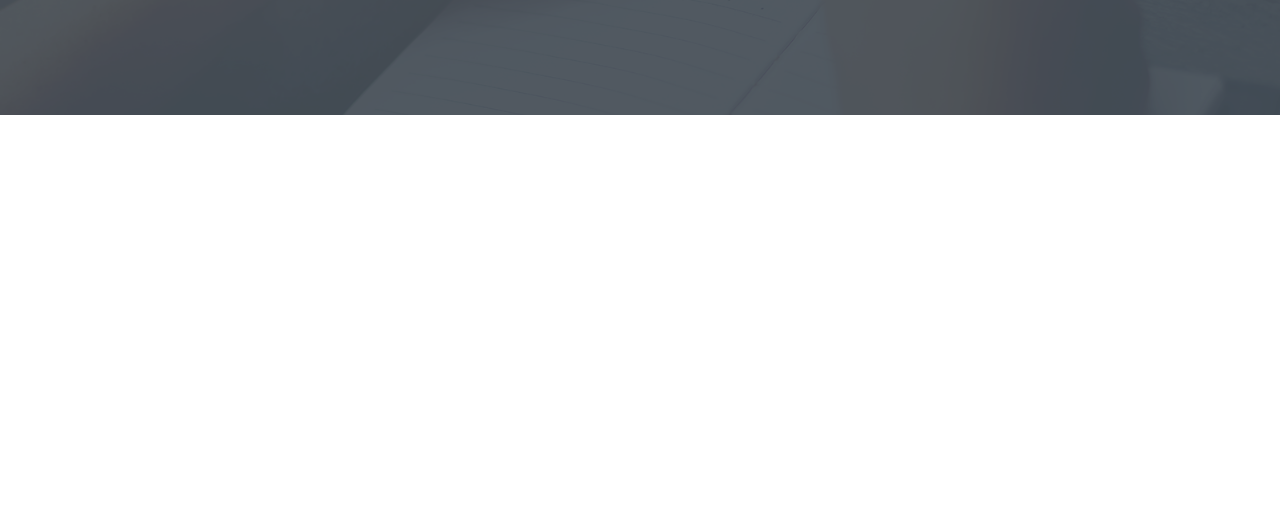
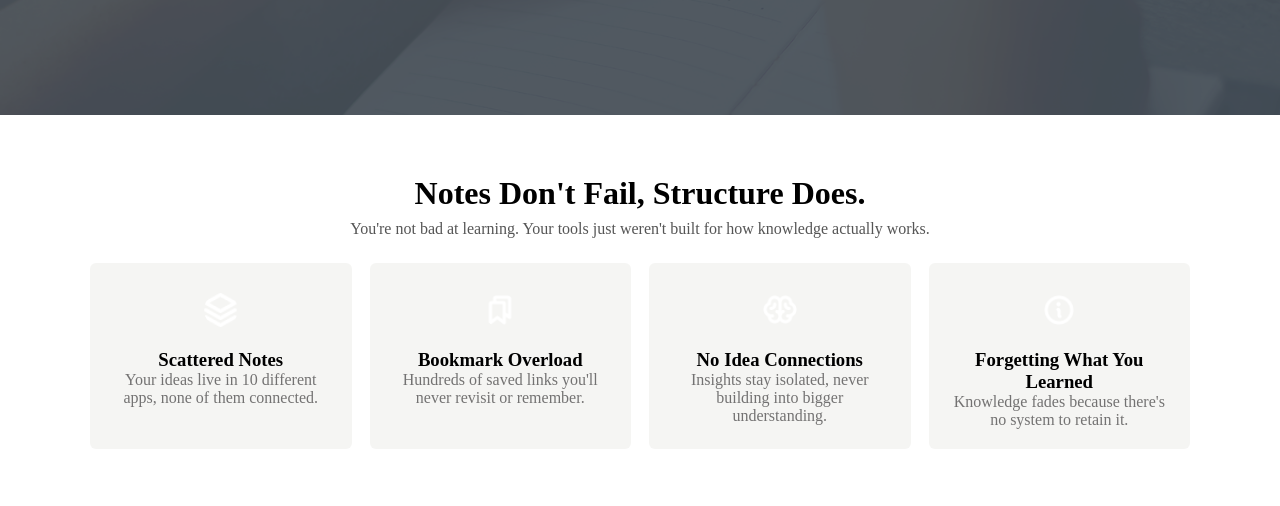
Before and after one commit to Borhanuddinst/Assignment_1, a plain HTML site: page index.html in a window 1280 px wide. Shown: the part 500-1006 px from the top of the page. Before the commit the page ends 800 px from the top, so only its background shows below. Drawn offline with Linux system fonts and the light colour scheme.

Commit message:
notes_section_&_card_commit_github

```diff
--- a/css/style.css
+++ b/css/style.css
@@ -6,7 +6,7 @@
 
 /* Header */
 .header{
-    background-color: #ffffff;
+    background-color: #8e8e8eb0;
 }
 
 .container {
@@ -121,3 +121,54 @@
 .but-2:hover{
     background: #30B868;
 }
+
+
+.notes-section{
+    text-align: center;
+    padding: 60px 0;
+}
+.notes-section h2 {
+    font-size: 32px;
+    margin-bottom: 8px;
+}
+.notes-subtitle{
+    color: #555555;
+    margin-bottom: 25px;
+}
+.notes-grid{
+    width: 90%;
+    max-width: 1100px;
+    margin: auto;
+    display: grid;
+    grid-template-columns: repeat(4, 1fr);
+    gap: 18px;
+}
+ .note-card {
+    background: #f0f0edaa;
+    padding: 20px;
+    border-radius: 6px;
+
+}
+.note-icon{
+    width: 54px;
+    height: 54px;
+    margin-bottom: 8px;
+}
+.note-card p{
+    color: #737272;
+}
+
+.note-icon{
+    width: 54px;
+    height: 54px;
+    padding: 10px;
+    border-radius: 50%;
+    display: inline-flex;
+    align-items: center;
+    justify-content: center;
+    transition: 0.25s ease;
+}
+.note-card:hover .note-icon{
+    background: #ec7777;
+    transform: scale(1.12);
+}
--- a/index.html
+++ b/index.html
@@ -69,5 +69,68 @@
     </div>
 </section>
 
+<section class="notes-section">
+
+    <h2>Notes Don't Fail, Structure Does.</h2>
+
+    <p class="notes-subtitle">
+        You're not bad at learning. Your tools just weren't built for how knowledge actually works.
+    </p>
+
+    <div class="notes-grid">
+
+        <div class="note-card">
+            <img src="images/Vector.png" class="note-icon" alt="">
+            <h3>Scattered Notes</h3>
+            <p>Your ideas live in 10 different apps, none of them connected.</p>
+        </div>
+
+        <div class="note-card">
+            <img src="images/Bookmarks.png" class="note-icon" alt="">
+            <h3>Bookmark Overload</h3>
+            <p>Hundreds of saved links you'll never revisit or remember.</p>
+        </div>
+
+        <div class="note-card">
+            <img src="images/Brain.png" class="note-icon" alt="">
+            <h3>No Idea Connections</h3>
+            <p>Insights stay isolated, never building into bigger understanding.</p>
+        </div>
+
+        <div class="note-card">
+            <img src="images/Info.png" class="note-icon" alt="">
+            <h3>Forgetting What You Learned</h3>
+            <p>Knowledge fades because there's no system to retain it.</p>
+        </div>
+
+    </div>
+</section>
+
+
+<section class="solution">
+
+        <div class="solution-left">
+            <img src="images/knowledge.png" class="big-logo">
+        </div>
+
+         <div class="solution-right">
+            <h4>THE SOLUTION</h4>
+        <h2>Your Second Brain, Structured By Design.</h2>
+
+        <p>
+            Personal Knowledge Vault isn't another note-taking app.
+            It's a thinking environment where everything connects.
+        </p>
+
+        <ul class="points">
+
+            <li> <img src="" alt=""></li>
+        </ul>
+
+        </div>
+
+</section>
+
+
 </body>
 </html>
```
